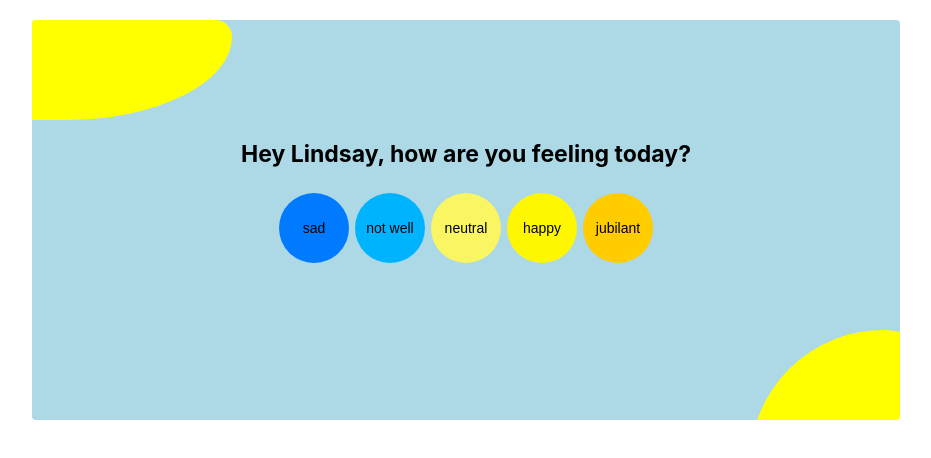
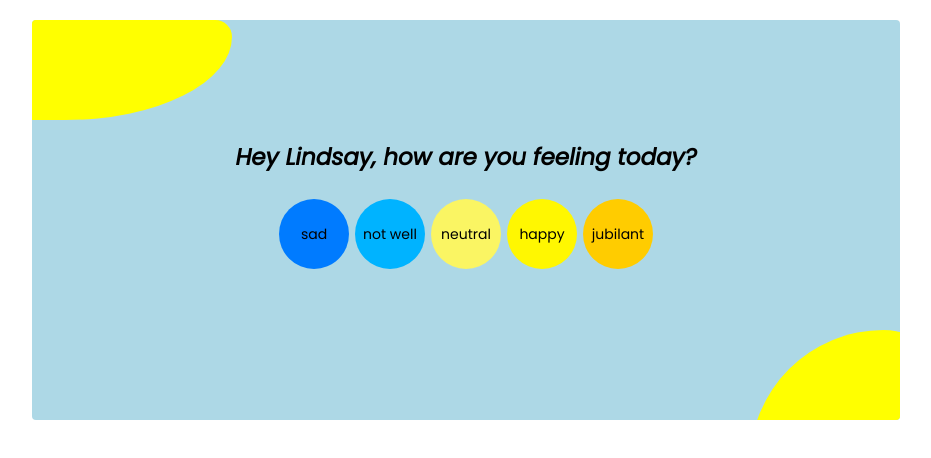
Before and after one commit to lindsayesterman/MoodTracker, a React (Create React App) app: page / in a window 1280 px wide. Shown: the top 458 px of the page, without its empty margins (174-1105 px from the left). Built offline with nearby package versions, Linux system fonts and the light colour scheme.

Commit message:
all within blue box comp

```diff
--- a/public/index.html
+++ b/public/index.html
@@ -1,15 +1,17 @@
 <!DOCTYPE html>
 <html lang="en">
+
 <head>
   <meta charset="utf-8" />
   <link rel="icon" href="%PUBLIC_URL%/favicon.ico" />
   <meta name="viewport" content="width=device-width, initial-scale=1" />
   <meta name="theme-color" content="#000000" />
-    <meta
-      name="description"
-      content="Web site created using create-react-app"
-    />
+  <meta name="description" content="Web site created using create-react-app" />
   <link rel="apple-touch-icon" href="%PUBLIC_URL%/logo192.png" />
+  <link rel="preconnect" href="https://fonts.gstatic.com">
+  <link
+    href="https://fonts.googleapis.com/css2?family=Poppins:ital,wght@0,200;0,300;0,400;0,500;0,800;1,200;1,300;1,400&display=swap"
+    rel="stylesheet">
   <!--
       manifest.json provides metadata used when your web app is installed on a
       user's mobile device or desktop. See https://developers.google.com/web/fundamentals/web-app-manifest/
@@ -26,6 +28,7 @@
     -->
   <title>React App</title>
 </head>
+
 <body>
   <noscript>You need to enable JavaScript to run this app.</noscript>
   <div id="root"></div>
@@ -40,4 +43,5 @@
       To create a production bundle, use `npm run build` or `yarn build`.
     -->
 </body>
+
 </html>
--- a/src/App.css
+++ b/src/App.css
@@ -1,5 +1,37 @@
+*{
+  font-family: 'Poppins', sans-serif;
+}
+
 .App {
+  background-color: lightblue;
+  width: 60%;
+  height: 300px;
+  padding: 50px;
   text-align: center;
+  display: block;
+  margin: 20px auto;
+  border-radius: 4px;
+  overflow: hidden;
+  position: relative;
+}
+
+.c1 {
+  width: 200px;
+  height: 100px;
+  border-radius: 0px 20px 100% 0px;
+  background-color: yellow;
+  margin-top: -50px;
+  margin-left: -50px;
+}
+
+.c2 {
+  width: 200px;
+  height: 200px;
+  border-radius: 200px 100px 100% 0px;
+  background-color: yellow;
+  margin-top: 210px;
+  margin-left: 77%;
+  position:absolute;
 }
 
 .App-logo {
--- a/src/App.js
+++ b/src/App.js
@@ -52,7 +52,7 @@ export default class App extends Component {
     this.setState({
       allMoods: this.state.allMoods.concat(this.state.mood),
     });
-    console.log(this.state.allMoods)
+    console.log(this.state.allMoods);
   };
 
   render() {
@@ -80,6 +80,20 @@ export default class App extends Component {
             return <Graph mood={this.state.mood} {...routeProps} />;
           }}
         />
+        <Route
+          path="/exp"
+          render={(routeProps) => {
+            return (
+              <MoodExp
+                mood={this.state.mood}
+                getExp={this.getExp}
+                getTags={this.getTags}
+                addToAllMoods={this.addToAllMoods}
+                {...routeProps}
+              />
+            );
+          }}
+        />
       </div>
     );
   }
--- a/src/Graph/Graph.css
+++ b/src/Graph/Graph.css
@@ -1,11 +1,8 @@
 .graph h1{
     font-size:21px;
 }
-.graph{
-    display: block;
-    margin:0 auto;
-    width:600px;
-}
+
 .graph img {
     width:100%;
+    height:240px;
 }
--- a/src/Graph/Graph.js
+++ b/src/Graph/Graph.js
@@ -4,7 +4,7 @@ import fG from "../fakeGraph.png";
 
 export default class Graph extends Component {
   render() {
-    console.log(this.props.mood);
+    console.log(this.props.mood.explanation, this.props.mood.tags);
     return (
       <div className="graph">
         {this.props.mood.feeling === "happy" ||
--- a/src/MoodTracker/MoodTracker.css
+++ b/src/MoodTracker/MoodTracker.css
@@ -1,37 +1,7 @@
-.mood-tracker {
-  background-color: lightblue;
-  width: 60%;
-  height: 300px;
-  padding: 50px;
-  text-align: center;
-  display: block;
-  margin: 20px auto;
-  border-radius: 4px;
-  overflow: hidden;
-  position: relative;
-}
-
-.c1 {
-  width: 200px;
-  height: 100px;
-  border-radius: 0px 20px 100% 0px;
-  background-color: yellow;
-  margin-top: -50px;
-  margin-left: -50px;
-}
-
-.c2 {
-  width: 200px;
-  height: 200px;
-  border-radius: 200px 100px 100% 0px;
-  background-color: yellow;
-  margin-top: 210px;
-  margin-left: 77%;
-  position:absolute;
-}
-
 .mood-tracker h1 {
   font-size: 23px;
   position:relative;
   margin-top:20px;
+  font-weight: 800;
+  font-style: italic;
 }
--- a/src/MoodTracker/MoodTracker.js
+++ b/src/MoodTracker/MoodTracker.js
@@ -11,7 +11,11 @@ export default class MoodTracker extends Component {
       <div className="mood-tracker">
         <div className="c1"></div>
         <div className="c2"></div>
-        {this.props.mood.feeling !== "" ? (
+        <SelectMood
+          mood={this.props.mood}
+          getButtonClicked={this.props.getButtonClicked}
+        ></SelectMood>
+        {/* {this.props.mood.feeling !== "" ? (
           <div>
             <MoodExp
               getExp={this.props.getExp}
@@ -25,7 +29,7 @@ export default class MoodTracker extends Component {
             mood={this.props.mood}
             getButtonClicked={this.props.getButtonClicked}
           ></SelectMood>
-        )}
+        )} */}
       </div>
     );
   }
--- a/src/SelectMood/SelectMood.js
+++ b/src/SelectMood/SelectMood.js
@@ -6,6 +6,7 @@ export default function SelectMood(props) {
   return (
     <div className="selectMood">
       <h1>Hey Lindsay, how are you feeling today?</h1>
+      <Link to="/exp">
         <button value="sad" onClick={props.getButtonClicked} id="sad">
           sad
         </button>
@@ -21,6 +22,7 @@ export default function SelectMood(props) {
         <button value="jubilant" onClick={props.getButtonClicked} id="jub">
           jubilant
         </button>
+      </Link>
     </div>
   );
 }
```
Lines whose indentation alone changed are shown as unchanged.
